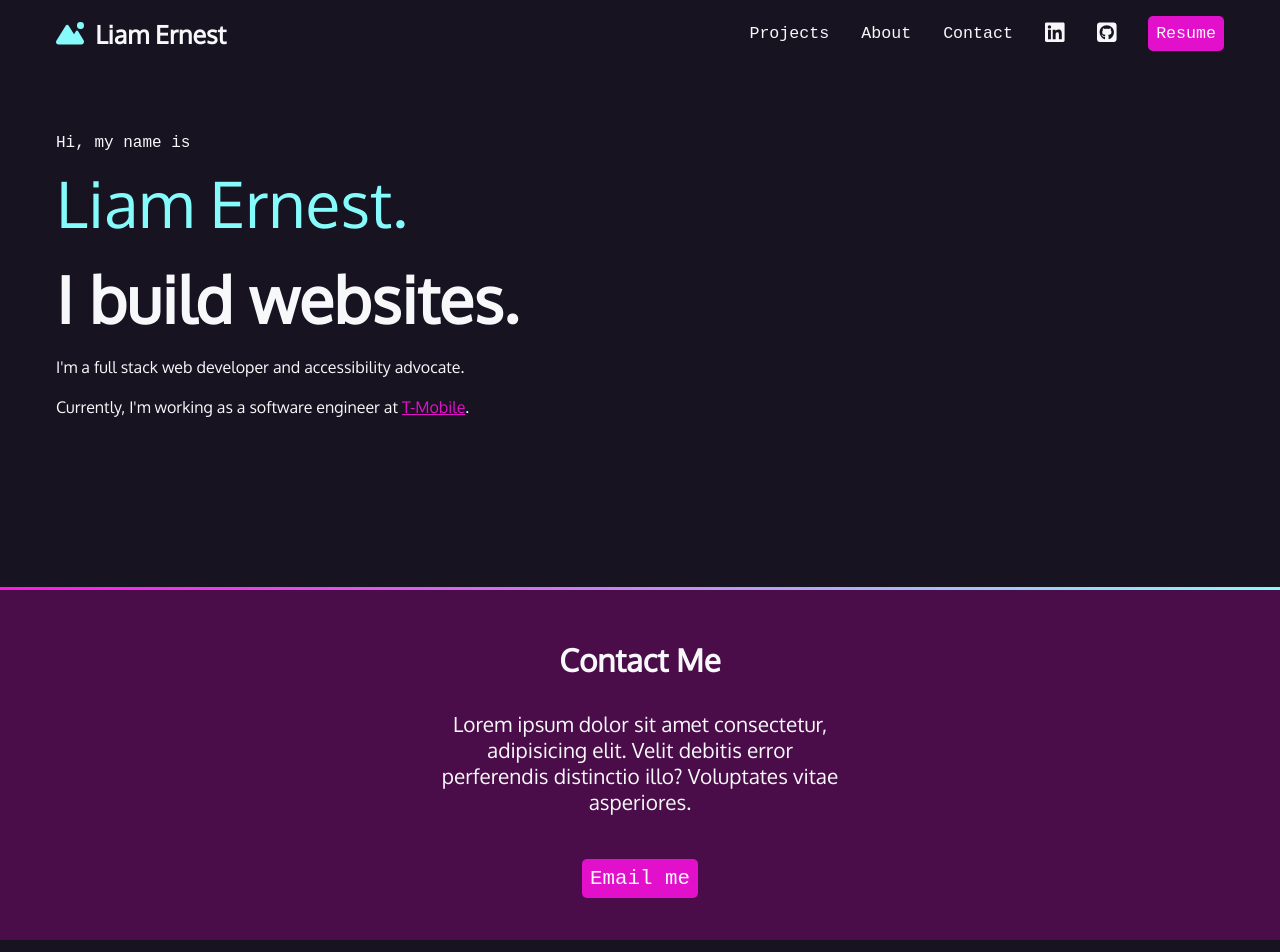
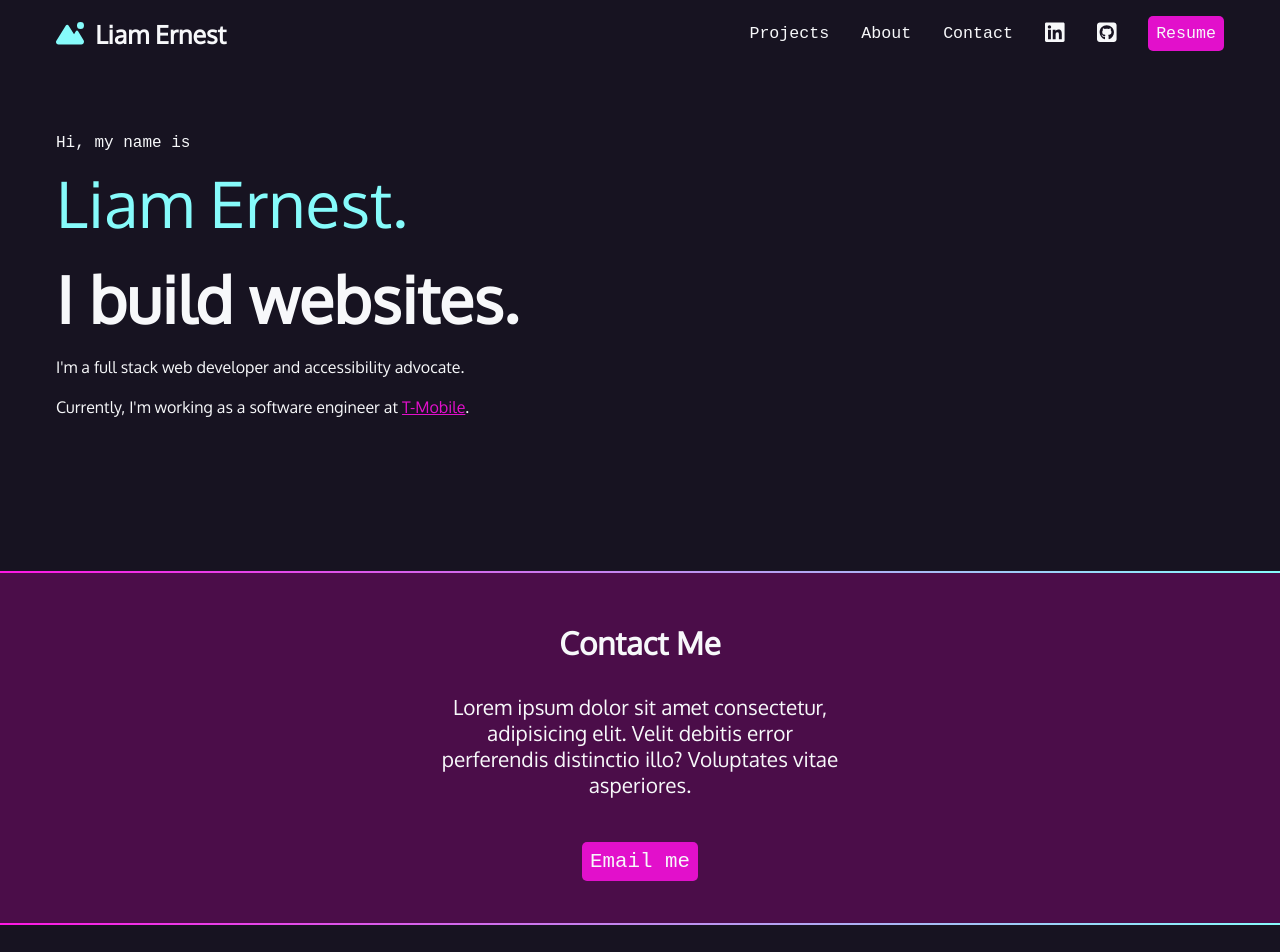
Before and after one commit to lernest/liam-e, a Vue app: page / in a window 1280 px wide. Shown: the top 952 px of the page. Built offline with nearby package versions, Linux system fonts and the light colour scheme; a web font is replaced by a local one.

Commit message:
gradient styling

```diff
--- a/src/views/Home.vue
+++ b/src/views/Home.vue
@@ -16,6 +16,8 @@
         <p><a href="mailto:liamjohnernest@gmail.com" class="button">Email me</a></p>
       </section>
     </div>
+
+    <div class="border"></div>
 
     <footer>
         <h2>Liam Ernest &middot; Software Engineer</h2>
@@ -54,10 +56,9 @@ export default {
   }
 
 .border{
-/* #ff17e4 and 86fbfb */
-background: rgb(255,23,228);
-background: linear-gradient(90deg, rgba(255,23,228,1) 0%, rgba(134,251,251,1) 100%);
-height: 3px;
+  /* #ff17e4 and 86fbfb */
+  background: linear-gradient(90deg, rgba(255,23,228,1) 0%, rgba(134,251,251,1) 100%);
+  height: 2px;
 }
 
 
@@ -77,7 +78,7 @@ height: 3px;
 }
 
 #intro{
-  padding: 4rem 1rem 10rem 1rem;
+  padding: 4rem 1rem 9rem 1rem;
   max-width: 1200px;
   margin: 0 auto;
   text-align: left;
```
